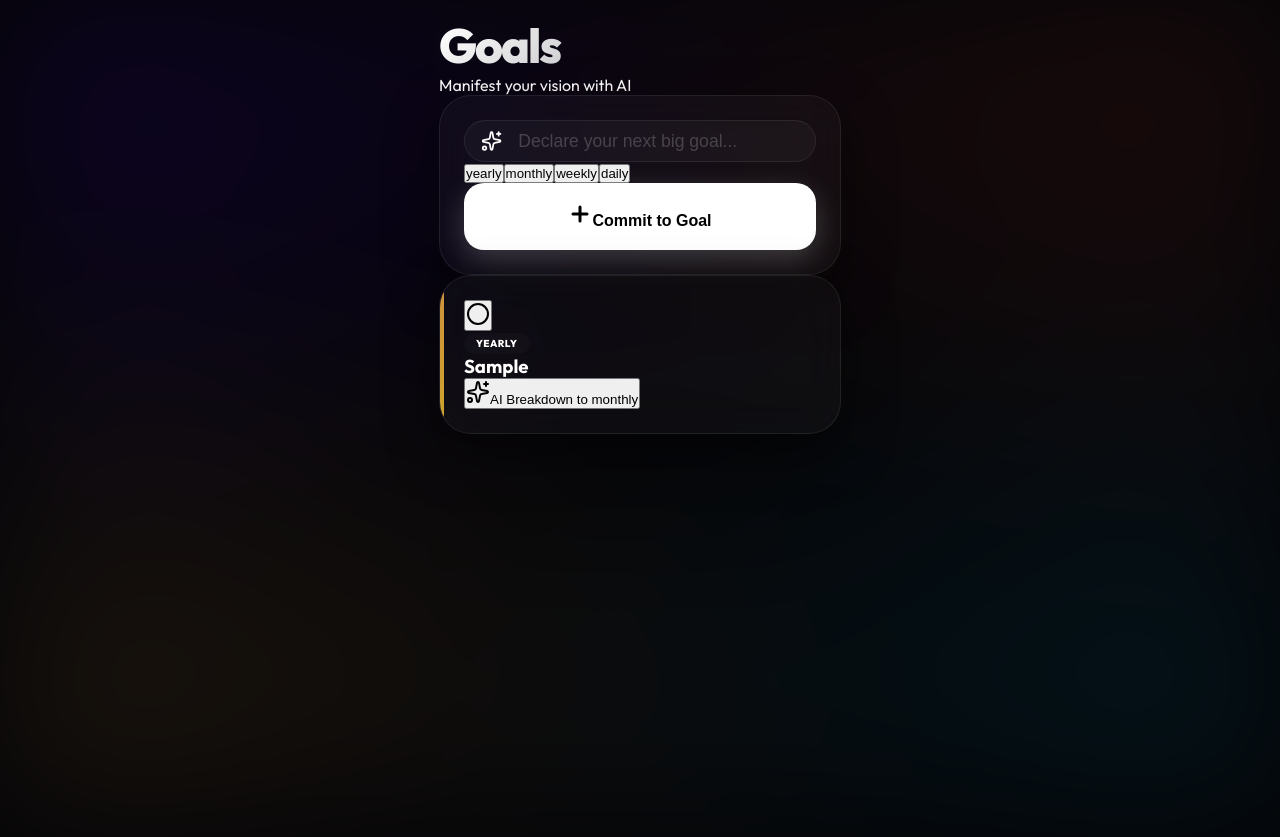
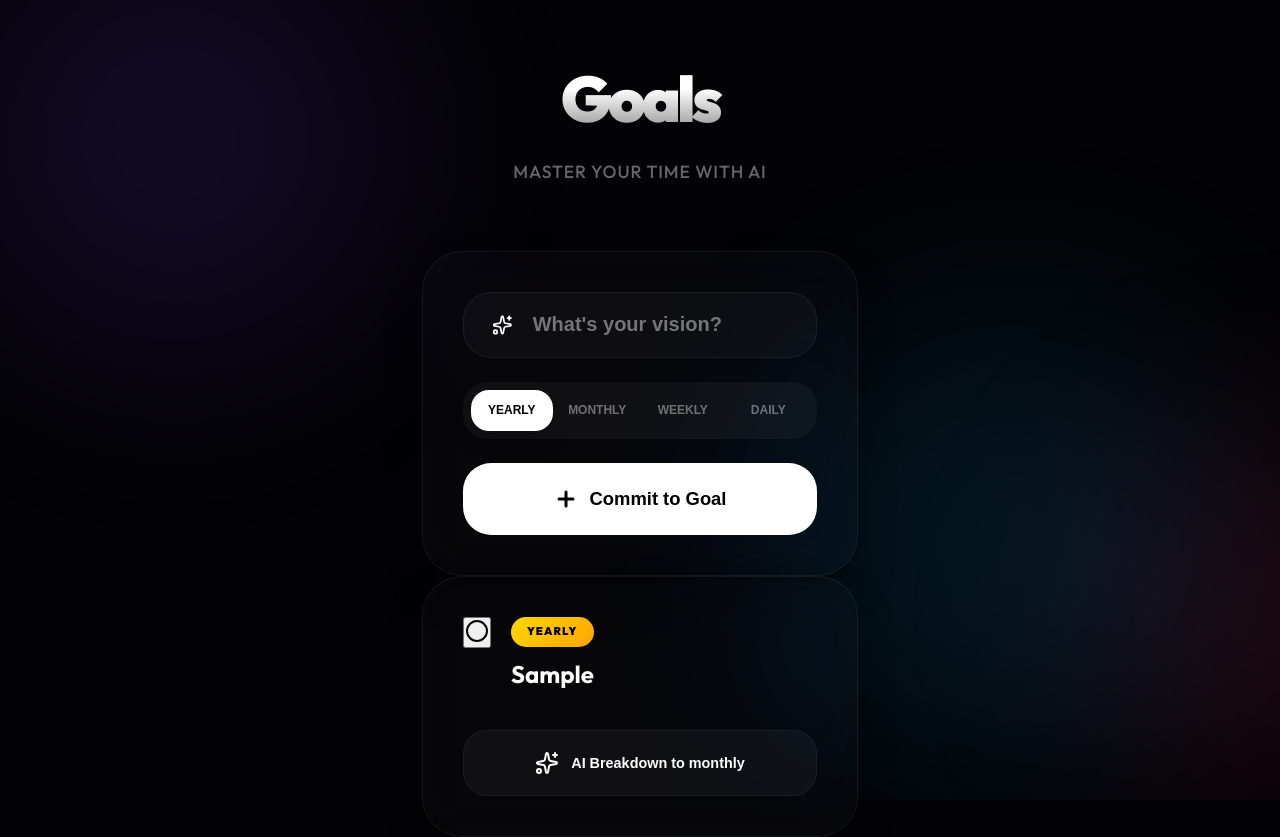
Before and after one commit to Casido1/Todo-App, a React (Vite) app: page / in a window 1280 px wide. Both pictures are taken after typing "Sample" into the empty fields and a click on the button "Commit to Goal". Before the commit the page ends 800 px from the top, so only its background shows below. Built offline with nearby package versions, Linux system fonts and the light colour scheme.

Commit message:
feat: implement initial Todo application with nested goals, AI breakdown, and a modern glassmorphic UI.

```diff
--- a/src/App.jsx
+++ b/src/App.jsx
@@ -16,89 +16,75 @@ const NEXT_TYPE = {
 };
 
 const TYPE_GRADIENTS = {
-  [GOAL_TYPES.YEARLY]: 'from-amber-400 to-orange-500',
-  [GOAL_TYPES.MONTHLY]: 'from-violet-500 to-fuchsia-600',
-  [GOAL_TYPES.WEEKLY]: 'from-cyan-500 to-blue-600',
-  [GOAL_TYPES.DAILY]: 'from-rose-500 to-pink-600'
+  [GOAL_TYPES.YEARLY]: 'var(--accent-yearly)',
+  [GOAL_TYPES.MONTHLY]: 'var(--accent-monthly)',
+  [GOAL_TYPES.WEEKLY]: 'var(--accent-weekly)',
+  [GOAL_TYPES.DAILY]: 'var(--accent-daily)'
 };
 
-const TYPE_ICONS = {
-  [GOAL_TYPES.YEARLY]: Target,
-  [GOAL_TYPES.MONTHLY]: Calendar,
-  [GOAL_TYPES.WEEKLY]: Clock,
-  [GOAL_TYPES.DAILY]: Zap
-};
+const AmbientBackground = () => (
+  <div className="ambient-bg">
+    <div className="blob" style={{ background: '#7C3AED', width: '400px', height: '400px', top: '-10%', left: '-5%' }} />
+    <div className="blob" style={{ background: '#E11D48', width: '300px', height: '300px', bottom: '10%', right: '-5%', animationDelay: '-5s' }} />
+    <div className="blob" style={{ background: '#0EA5E9', width: '350px', height: '350px', top: '40%', right: '15%', animationDelay: '-10s' }} />
+  </div>
+);
 
 const GoalItem = ({ goal, onBreakdown, toggleComplete, depth = 0 }) => {
   const [isExpanded, setIsExpanded] = useState(false);
-  const Icon = TYPE_ICONS[goal.type];
-  const gradientClass = TYPE_GRADIENTS[goal.type];
+  const accent = TYPE_GRADIENTS[goal.type];
 
   return (
     <motion.div
       layout
-      initial={{ opacity: 0, scale: 0.9 }}
-      animate={{ opacity: 1, scale: 1 }}
-      exit={{ opacity: 0, scale: 0.9 }}
-      className={`glass-card goal-card ${goal.type} ${isExpanded ? 'ring-1 ring-white/10' : ''}`}
+      initial={{ opacity: 0, y: 30 }}
+      animate={{ opacity: 1, y: 0 }}
+      exit={{ opacity: 0, scale: 0.95 }}
+      transition={{ duration: 0.6, ease: [0.23, 1, 0.32, 1] }}
+      className={`glass-card goal-card-premium ${isExpanded ? 'active' : ''}`}
     >
-      <div className="flex items-start gap-4">
+      <div className="goal-header" onClick={() => goal.children?.length > 0 && setIsExpanded(!isExpanded)}>
         <button
           onClick={(e) => { e.stopPropagation(); toggleComplete(goal.id); }}
           className="mt-1 flex-shrink-0"
         >
           <AnimatePresence mode="wait">
             {goal.completed ? (
-              <motion.div
-                key="checked"
-                initial={{ scale: 0.5, opacity: 0 }}
-                animate={{ scale: 1, opacity: 1 }}
-                exit={{ scale: 0.5, opacity: 0 }}
-              >
-                <CheckCircle2 className="w-7 h-7 text-emerald-400 fill-emerald-400/10" />
+              <motion.div key="checked" initial={{ scale: 0 }} animate={{ scale: 1 }} exit={{ scale: 0 }}>
+                <CheckCircle2 className="w-8 h-8 text-emerald-400" />
               </motion.div>
             ) : (
-              <motion.div
-                key="unchecked"
-                initial={{ scale: 0.5, opacity: 0 }}
-                animate={{ scale: 1, opacity: 1 }}
-                exit={{ scale: 0.5, opacity: 0 }}
-              >
-                <Circle className="w-7 h-7 text-white/20" />
+              <motion.div key="unchecked" initial={{ scale: 0 }} animate={{ scale: 1 }} exit={{ scale: 0 }}>
+                <Circle className="w-8 h-8 text-white/10 hover:text-white/30 transition-colors" />
               </motion.div>
             )}
           </AnimatePresence>
         </button>
 
-        <div className="flex-1 min-w-0" onClick={() => goal.children?.length > 0 && setIsExpanded(!isExpanded)}>
-          <div className="flex items-center gap-2 mb-1">
-             <span className={`type-badge font-black text-[9px] bg-gradient-to-r ${gradientClass} text-white`}>
+        <div className="flex-1 min-w-0">
+          <span className="goal-type-tag" style={{ background: accent, color: '#000' }}>
             {goal.type}
           </span>
-          </div>
-          <h3 className={`text-xl font-semibold transition-all ${goal.completed ? 'line-through opacity-30 blur-[0.5px]' : 'text-white'}`}>
+          <h3 className={`goal-title ${goal.completed ? 'strikethrough' : ''}`}>
             {goal.title}
           </h3>
         </div>
 
         {goal.children && goal.children.length > 0 && (
-          <button
-            onClick={() => setIsExpanded(!isExpanded)}
-            className={`p-2 rounded-2xl transition-all ${isExpanded ? 'bg-white/10 rotate-180' : 'hover:bg-white/5'}`}
-          >
-            <ChevronDown className="w-5 h-5 opacity-40" />
+          <button className={`p-2 transition-transform duration-500 ${isExpanded ? 'rotate-180' : ''}`}>
+            <ChevronDown className="w-6 h-6 opacity-30" />
           </button>
         )}
       </div>
 
       {!goal.completed && !goal.children?.length && goal.type !== GOAL_TYPES.DAILY && (
         <motion.button
-          whileHover={{ scale: 1.02 }}
+          whileHover={{ scale: 1.02, background: 'rgba(255,255,255,0.08)' }}
           whileTap={{ scale: 0.98 }}
           onClick={() => onBreakdown(goal)}
-          className="mt-5 w-full py-3.5 px-4 flex items-center justify-center gap-3 bg-white/5 border border-white/5 hover:bg-white/10 rounded-2xl text-xs font-bold uppercase tracking-widest transition-all"
+          className="btn-breakdown-spacious"
         >
-          <Sparkles className="w-4 h-4 text-amber-400" />
+          <Sparkles className="w-5 h-5 text-amber-400" />
           AI Breakdown to {NEXT_TYPE[goal.type]}
         </motion.button>
       )}
@@ -109,7 +95,7 @@ const GoalItem = ({ goal, onBreakdown, toggleComplete, depth = 0 }) => {
             initial={{ height: 0, opacity: 0 }}
             animate={{ height: 'auto', opacity: 1 }}
             exit={{ height: 0, opacity: 0 }}
-            className="mt-6 ml-2 pl-4 border-l-2 border-white/5 space-y-2"
+            className="mt-8 ml-4 pl-8 border-l-2 border-white/5 space-y-6"
           >
             {goal.children.map(child => (
               <GoalItem
@@ -165,9 +151,9 @@ export default function App() {
 
     setTimeout(() => {
       const subGoals = [
-        { id: Date.now() + 1, title: `Phase 1: Foundation of ${parentGoal.title}`, type: nextType, completed: false, children: [] },
-        { id: Date.now() + 2, title: `Phase 2: Execution of ${parentGoal.title}`, type: nextType, completed: false, children: [] },
-        { id: Date.now() + 3, title: `Phase 3: Final Polish for ${parentGoal.title}`, type: nextType, completed: false, children: [] }
+        { id: Date.now() + 1, title: `Foundation of ${parentGoal.title}`, type: nextType, completed: false, children: [] },
+        { id: Date.now() + 2, title: `Execution of ${parentGoal.title}`, type: nextType, completed: false, children: [] },
+        { id: Date.now() + 3, title: `Refinement of ${parentGoal.title}`, type: nextType, completed: false, children: [] }
       ];
 
       const updateChildren = (list) => {
@@ -184,65 +170,52 @@ export default function App() {
   };
 
   return (
-    <div className="app-container min-h-screen">
-      <header className="py-12 px-2 text-center">
-        <motion.h1
-          initial={{ opacity: 0, y: -20 }}
-          animate={{ opacity: 1, y: 0 }}
-          className="gradient-text tracking-tighter"
-        >
+    <div className="app-container">
+      <AmbientBackground />
+
+      <header>
+        <motion.h1 initial={{ opacity: 0, scale: 0.9 }} animate={{ opacity: 1, scale: 1 }}>
           Goals
         </motion.h1>
-        <motion.p
-          initial={{ opacity: 0 }}
-          animate={{ opacity: 1 }}
-          transition={{ delay: 0.2 }}
-          className="text-text-secondary font-medium tracking-tight"
-        >
-          Manifest your vision with AI
+        <motion.p initial={{ opacity: 0 }} animate={{ opacity: 1 }} transition={{ delay: 0.3 }}>
+          Master your time with AI
         </motion.p>
       </header>
 
-      <section className="mb-12">
-        <form onSubmit={addGoal} className="space-y-6">
-          <div className="glass-card p-6 space-y-6 bg-white/[0.02]">
+      <section className="mb-16">
+        <form onSubmit={addGoal} className="glass-card">
           <div className="input-container">
-              <Sparkles className="w-5 h-5 text-white/30" />
+            <Sparkles className="w-6 h-6 text-amber-400" />
             <input
               type="text"
               value={inputValue}
               onChange={(e) => setInputValue(e.target.value)}
-                placeholder="Declare your next big goal..."
+              placeholder="What's your vision?"
               className="input-field"
             />
           </div>
 
-            <div className="flex gap-2 p-1 bg-white/5 rounded-2xl overflow-hidden justify-between">
+          <div className="category-selector">
             {Object.values(GOAL_TYPES).map(type => (
               <button
                 key={type}
                 type="button"
                 onClick={() => setSelectedType(type)}
-                  className={`flex-1 text-[10px] font-extrabold uppercase py-3 px-1 rounded-xl transition-all ${selectedType === type ? 'bg-white text-black shadow-lg' : 'text-white/40 hover:text-white/60'}`}
+                className={`cat-btn ${selectedType === type ? 'active' : ''}`}
               >
                 {type}
               </button>
             ))}
           </div>
 
-            <motion.button
-              whileTap={{ scale: 0.98 }}
-              type="submit"
-              className="btn-premium flex items-center justify-center gap-3"
-            >
-              <Plus className="w-5 h-5" strokeWidth={3} />
+          <button type="submit" className="btn-commit">
+            <Plus className="w-6 h-6" strokeWidth={3} />
             Commit to Goal
-            </motion.button>
-          </div>
+          </button>
         </form>
       </section>
 
-      <div className="space-y-6 pb-24">
+      <div className="goal-list">
         <AnimatePresence initial={false}>
           {goals.map(goal => (
             <GoalItem
@@ -257,11 +230,11 @@ export default function App() {
         {goals.length === 0 && (
           <motion.div
             initial={{ opacity: 0 }}
-            animate={{ opacity: 0.15 }}
-            className="text-center py-24"
+            animate={{ opacity: 0.1 }}
+            className="text-center py-20"
           >
-            <Target className="w-20 h-20 mx-auto mb-6" strokeWidth={1} />
-            <p className="text-xl font-light tracking-widest uppercase">Beginning of a journey</p>
+            <Target className="w-24 h-24 mx-auto mb-6" strokeWidth={1} />
+            <p className="text-2xl font-light tracking-widest uppercase">The empty canvas</p>
           </motion.div>
         )}
       </div>
@@ -272,20 +245,18 @@ export default function App() {
             initial={{ opacity: 0 }}
             animate={{ opacity: 1 }}
             exit={{ opacity: 0 }}
-            className="fixed inset-0 bg-black/80 backdrop-blur-xl flex items-center justify-center z-50 p-8"
+            className="fixed inset-0 bg-black/90 backdrop-blur-2xl flex items-center justify-center z-50 p-8"
           >
-            <div className="glass-card ai-glow active text-center p-12 max-w-sm">
+            <div className="text-center">
               <motion.div
-                animate={{ rotate: 360, scale: [1, 1.2, 1] }}
-                transition={{ duration: 2, repeat: Infinity, ease: "easeInOut" }}
+                animate={{ scale: [1, 1.3, 1], rotate: [0, 180, 360] }}
+                transition={{ duration: 3, repeat: Infinity, ease: "linear" }}
                 className="mb-8"
               >
-                <Sparkles className="w-16 h-16 text-amber-400 mx-auto" strokeWidth={1} />
+                <Sparkles className="w-20 h-20 text-amber-400 mx-auto" strokeWidth={1} />
               </motion.div>
-              <h2 className="text-2xl font-bold mb-4">AI Magic in Progress</h2>
-              <p className="text-text-secondary leading-relaxed font-medium">
-                Searching the web and decomposing your goals into actionable steps...
-              </p>
+              <h2 className="text-3xl font-black mb-4 tracking-tight">AI Decomposing...</h2>
+              <p className="text-white/40 text-lg font-medium">Brewing clarity from complexity</p>
             </div>
           </motion.div>
         )}
--- a/src/index.css
+++ b/src/index.css
@@ -1,24 +1,30 @@
-@import url('https://fonts.googleapis.com/css2?family=Outfit:wght@300;400;500;600;700;800&display=swap');
+@import url('https://fonts.googleapis.com/css2?family=Outfit:wght@300;400;500;600;700;800;900&display=swap');
 
 :root {
-  --font-main: 'Outfit', system-ui, -apple-system, sans-serif;
+  --font-main: 'Outfit', -apple-system, sans-serif;
 
-  /* Deep Production Palette */
-  --bg-base: #050508;
-  --bg-surface: rgba(20, 20, 25, 0.7);
-  --bg-card: rgba(255, 255, 255, 0.03);
+  /* Deep Luxury Palette */
+  --bg-dark-base: #030305;
+  --bg-glass-card: rgba(255, 255, 255, 0.02);
+  --bg-glass-button: rgba(255, 255, 255, 0.05);
 
-  /* Brand Gradients (Higher Saturation & Depth) */
-  --accent-yearly: linear-gradient(135deg, #FFB347 0%, #FFCC33 100%);
-  --accent-monthly: linear-gradient(135deg, #8E2DE2 0%, #4A00E0 100%);
-  --accent-weekly: linear-gradient(135deg, #00B4DB 0%, #0083B0 100%);
-  --accent-daily: linear-gradient(135deg, #FF512F 0%, #DD2476 100%);
+  /* Premium Accent Gradients */
+  --accent-yearly: linear-gradient(135deg, #FFD700 0%, #FFA500 100%);
+  --accent-monthly: linear-gradient(135deg, #A855F7 0%, #7C3AED 100%);
+  --accent-weekly: linear-gradient(135deg, #06B6D4 0%, #0EA5E9 100%);
+  --accent-daily: linear-gradient(135deg, #F43F5E 0%, #E11D48 100%);
 
-  --text-primary: #FFFFFF;
-  --text-secondary: rgba(255, 255, 255, 0.5);
-  --glass-border: rgba(255, 255, 255, 0.08);
-  --glass-border-light: rgba(255, 255, 255, 0.15);
-  --shadow-premium: 0 20px 50px rgba(0, 0, 0, 0.5);
+  /* Layout Tokens - Increased Spaciousness */
+  --spacing-section: 3rem;
+  --spacing-card: 2.5rem;
+  --spacing-between-cards: 2rem;
+  --shadow-layered:
+    0 4px 6px -1px rgba(0, 0, 0, 0.1),
+    0 2px 4px -1px rgba(0, 0, 0, 0.06),
+    0 20px 40px -10px rgba(0, 0, 0, 0.5);
+
+  --glass-border: rgba(255, 255, 255, 0.06);
+  --glass-highlight: rgba(255, 255, 255, 0.1);
 }
 
 * {
@@ -30,180 +36,235 @@
 
 body {
   font-family: var(--font-main);
-  background-color: var(--bg-base);
-  color: var(--text-primary);
+  background-color: var(--bg-dark-base);
+  color: #FFFFFF;
   min-height: 100vh;
   overflow-x: hidden;
   position: relative;
+  line-height: 1.6;
 }
 
-/* Dynamic Mesh Background */
-body::before {
-  content: "";
+/* Ambient Floating Blobs */
+.ambient-bg {
   position: fixed;
   top: 0;
   left: 0;
   width: 100%;
   height: 100%;
   z-index: -1;
-  background:
-    radial-gradient(at 0% 0%, rgba(74, 0, 224, 0.15) 0px, transparent 50%),
-    radial-gradient(at 100% 0%, rgba(255, 81, 47, 0.1) 0px, transparent 50%),
-    radial-gradient(at 100% 100%, rgba(0, 180, 219, 0.1) 0px, transparent 50%),
-    radial-gradient(at 0% 100%, rgba(255, 179, 71, 0.1) 0px, transparent 50%);
-  filter: blur(80px);
-}
-
-.app-container {
-  max-width: 450px;
-  margin: 0 auto;
-  padding: 1.5rem;
-  padding-bottom: env(safe-area-inset-bottom, 2rem);
-}
-
-/* Glassmorphism 2.0 */
-.glass-card {
-  background: var(--bg-card);
-  backdrop-filter: blur(20px);
-  -webkit-backdrop-filter: blur(20px);
-  border: 1px solid var(--glass-border);
-  border-radius: 32px;
-  padding: 1.5rem;
-  box-shadow: var(--shadow-premium);
-  transition: all 0.4s cubic-bezier(0.175, 0.885, 0.32, 1.275);
-}
-
-.glass-card:hover {
-  background: rgba(255, 255, 255, 0.05);
-  border-color: var(--glass-border-light);
-  transform: translateY(-2px);
-}
-
-/* Goal Cards Specific Styling */
-.goal-card {
-  margin-bottom: 1rem;
-  position: relative;
   overflow: hidden;
 }
 
-.goal-card::after {
-  content: "";
+.blob {
   position: absolute;
-  top: 0;
-  left: 0;
-  width: 4px;
-  height: 100%;
-  opacity: 0.8;
+  border-radius: 50%;
+  filter: blur(100px);
+  opacity: 0.15;
+  animation: float 20s infinite alternate ease-in-out;
 }
 
-.goal-card.yearly::after { background: var(--accent-yearly); }
-.goal-card.monthly::after { background: var(--accent-monthly); }
-.goal-card.weekly::after { background: var(--accent-weekly); }
-.goal-card.daily::after { background: var(--accent-daily); }
-
-.type-badge {
-  font-size: 10px;
-  text-transform: uppercase;
-  font-weight: 800;
-  letter-spacing: 0.05em;
-  padding: 4px 12px;
-  border-radius: 100px;
-  display: inline-block;
-  backdrop-filter: brightness(0.8);
+@keyframes float {
+  from { transform: translate(0, 0) scale(1); }
+  to { transform: translate(100px, 50px) scale(1.2); }
 }
 
-/* AI Magic Glow */
-.ai-glow {
-  position: relative;
+/* Container & Layout */
+.app-container {
+  max-width: 500px;
+  margin: 0 auto;
+  padding: var(--spacing-section) 2rem;
+  padding-bottom: env(safe-area-inset-bottom, 4rem);
 }
 
-.ai-glow::before {
-  content: "";
-  position: absolute;
-  inset: -10px;
-  background: linear-gradient(90deg, #ff00ff, #00ffff, #ff00ff);
-  background-size: 200% auto;
-  filter: blur(20px);
-  opacity: 0;
-  transition: opacity 0.5s ease;
-  z-index: -1;
-  animation: shimmer 2s linear infinite;
-  border-radius: 40px;
+header {
+  margin-bottom: 4rem;
+  text-align: center;
 }
 
-.ai-glow.active::before {
-  opacity: 0.3;
-}
-
-@keyframes shimmer {
-  0% { background-position: 0% central; }
-  100% { background-position: 200% central; }
-}
-
-/* Typography Enhancements */
-h1 {
-  font-size: 3rem;
-  font-weight: 800;
-  letter-spacing: -0.04em;
-  line-height: 0.9;
+header h1 {
+  font-size: 4rem;
+  font-weight: 900;
+  letter-spacing: -0.06em;
   margin-bottom: 0.5rem;
-}
-
-.gradient-text {
-  background: linear-gradient(135deg, #fff 0%, rgba(255,255,255,0.5) 100%);
+  background: linear-gradient(to bottom, #fff 40%, rgba(255,255,255,0.4));
   -webkit-background-clip: text;
   -webkit-text-fill-color: transparent;
 }
 
-/* Premium Buttons */
-.btn-premium {
-  background: #FFFFFF;
-  color: #000000;
-  border: none;
-  padding: 1.2rem;
-  border-radius: 20px;
-  font-weight: 700;
-  font-size: 1rem;
-  cursor: pointer;
-  box-shadow: 0 10px 30px rgba(255, 255, 255, 0.2);
-  transition: all 0.3s ease;
-  width: 100%;
+header p {
+  font-size: 1.1rem;
+  color: rgba(255,255,255,0.4);
+  font-weight: 500;
+  letter-spacing: 0.05em;
+  text-transform: uppercase;
 }
 
-.btn-premium:active {
-  transform: scale(0.96);
-  opacity: 0.9;
+/* Glass Cards - Spacious 2.0 */
+.glass-card {
+  background: var(--bg-glass-card);
+  backdrop-filter: blur(30px) saturate(180%);
+  -webkit-backdrop-filter: blur(30px) saturate(180%);
+  border: 1px solid var(--glass-border);
+  border-radius: 40px;
+  padding: var(--spacing-card);
+  box-shadow: var(--shadow-layered);
+  transition: all 0.5s cubic-bezier(0.23, 1, 0.32, 1);
 }
 
+.glass-card:hover {
+  background: rgba(255, 255, 255, 0.04);
+  border-color: var(--glass-highlight);
+  transform: translateY(-4px) scale(1.01);
+}
+
+/* Interaction Elements */
 .input-container {
   background: rgba(255, 255, 255, 0.03);
   border: 1px solid var(--glass-border);
-  border-radius: 24px;
-  padding: 0.5rem 1rem;
+  border-radius: 28px;
+  padding: 1.25rem 1.75rem;
+  margin-bottom: 1.5rem;
   display: flex;
   align-items: center;
-  gap: 1rem;
-  transition: border-color 0.3s ease;
+  gap: 1.25rem;
+  transition: all 0.3s ease;
 }
 
 .input-container:focus-within {
-  border-color: rgba(255, 255, 255, 0.3);
+  border-color: rgba(255, 255, 255, 0.2);
+  background: rgba(255, 255, 255, 0.05);
+  box-shadow: 0 0 0 4px rgba(255, 255, 255, 0.02);
 }
 
 .input-field {
   background: transparent;
   border: none;
-  color: white;
-  font-size: 1.1rem;
-  font-weight: 500;
+  color: #FFFFFF;
+  font-size: 1.25rem;
+  font-weight: 600;
   outline: none;
   width: 100%;
 }
 
-.input-field::placeholder {
-  color: rgba(255, 255, 255, 0.2);
+.category-selector {
+  display: flex;
+  background: rgba(255, 255, 255, 0.04);
+  padding: 0.5rem;
+  border-radius: 24px;
+  gap: 0.25rem;
+  margin-bottom: 1.5rem;
+}
+
+.cat-btn {
+  flex: 1;
+  border: none;
+  background: transparent;
+  color: rgba(255,255,255,0.4);
+  font-size: 0.75rem;
+  font-weight: 800;
+  text-transform: uppercase;
+  padding: 0.85rem 0.25rem;
+  border-radius: 18px;
+  cursor: pointer;
+  transition: all 0.3s ease;
+}
+
+.cat-btn.active {
+  background: #FFFFFF;
+  color: #000000;
+  box-shadow: 0 10px 20px rgba(0, 0, 0, 0.2);
+}
+
+.btn-commit {
+  background: #FFFFFF;
+  color: #000000;
+  border: none;
+  width: 100%;
+  padding: 1.5rem;
+  border-radius: 28px;
+  font-size: 1.15rem;
+  font-weight: 800;
+  display: flex;
+  align-items: center;
+  justify-content: center;
+  gap: 0.75rem;
+  cursor: pointer;
+  transition: all 0.3s cubic-bezier(0.4, 0, 0.2, 1);
+}
+
+.btn-commit:active {
+  transform: scale(0.96);
+  background: rgba(255,255,255,0.9);
+}
+
+/* Goal Items - Spacious List */
+.goal-list {
+  display: flex;
+  flex-direction: column;
+  gap: var(--spacing-between-cards);
+}
+
+.goal-card-premium {
+  position: relative;
+  display: flex;
+  flex-direction: column;
+  gap: 1.5rem;
+}
+
+.goal-header {
+  display: flex;
+  align-items: flex-start;
+  gap: 1.25rem;
+}
+
+.goal-type-tag {
+  font-size: 0.7rem;
+  font-weight: 900;
+  text-transform: uppercase;
+  letter-spacing: 0.1em;
+  padding: 6px 16px;
+  border-radius: 50px;
+  margin-bottom: 0.75rem;
+  display: inline-block;
+}
+
+.goal-title {
+  font-size: 1.5rem;
+  font-weight: 700;
+  line-height: 1.3;
+  color: #FFFFFF;
+}
+
+.btn-breakdown-spacious {
+  margin-top: 1rem;
+  background: rgba(255, 255, 255, 0.04);
+  border: 1px solid rgba(255, 255, 255, 0.05);
+  color: #FFFFFF;
+  padding: 1.25rem;
+  border-radius: 24px;
+  font-size: 0.9rem;
+  font-weight: 700;
+  display: flex;
+  align-items: center;
+  justify-content: center;
+  gap: 0.75rem;
+  cursor: pointer;
+  width: 100%;
+  transition: all 0.3s ease;
+}
+
+.btn-breakdown-spacious:hover {
+  background: rgba(255, 255, 255, 0.08);
+  border-color: rgba(255, 255, 255, 0.1);
+}
+
+/* Animations & States */
+.strikethrough {
+  text-decoration: line-through;
+  opacity: 0.3;
+  filter: blur(0.5px);
 }
 
 .safe-area-bottom {
-  padding-bottom: env(safe-area-inset-bottom, 2rem);
+  padding-bottom: env(safe-area-inset-bottom, 4rem);
 }
```
Lines whose indentation alone changed are shown as unchanged.
